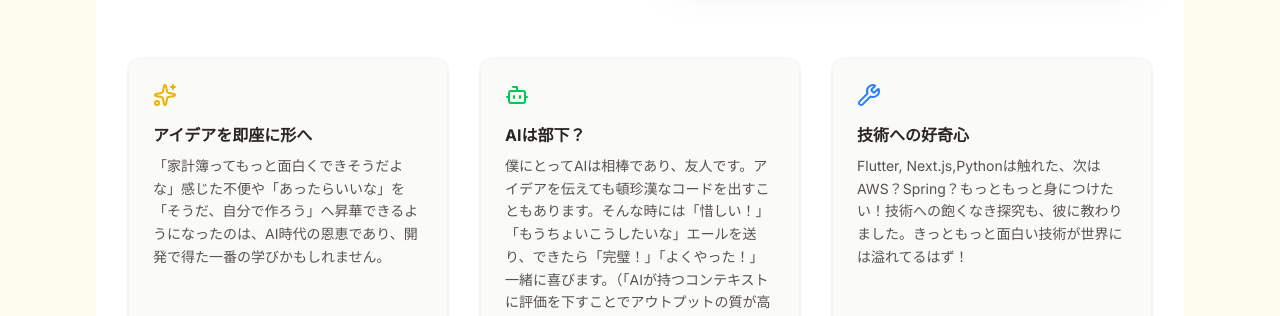
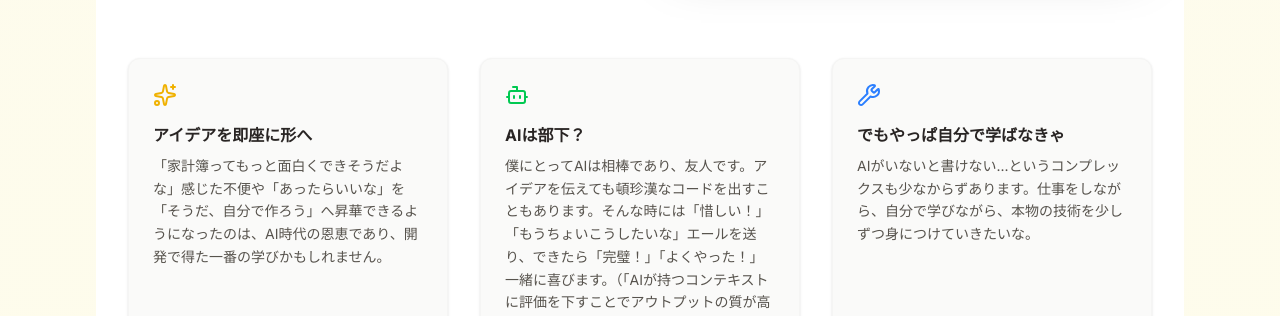
Before and after one commit to karaagenomuranaoya/portfolio, a Next.js app: page / in a window 1280 px wide. Shown: the part 7380-7696 px from the top of the page. Built offline with nearby package versions, Linux system fonts and the light colour scheme; no server answers.

Commit message:
自分で学ばなきゃ

```diff
--- a/app/components/AIWorkflow.tsx
+++ b/app/components/AIWorkflow.tsx
@@ -125,8 +125,8 @@ export default function AIWorkflow() {
             />
             <InfoCard
               icon={<Wrench className="text-blue-500" />}
-              title="技術への好奇心"
-              desc="Flutter, Next.js,Pythonは触れた、次はAWS？Spring？もっともっと身につけたい！技術への飽くなき探究も、彼に教わりました。きっともっと面白い技術が世界には溢れてるはず！"
+              title="でもやっぱ自分で学ばなきゃ"
+              desc="AIがいないと書けない...というコンプレックスも少なからずあります。仕事をしながら、自分で学びながら、本物の技術を少しずつ身につけていきたいな。"
             />
           </div>
 
```
